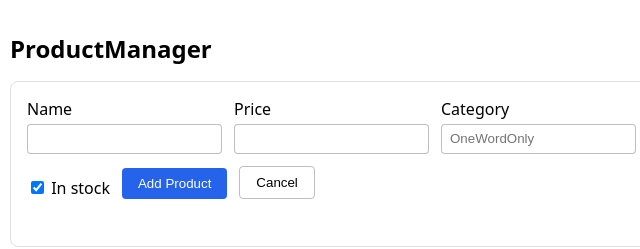
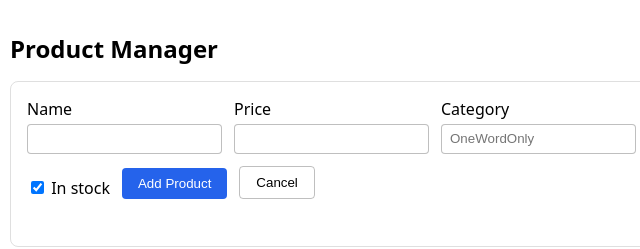
Before and after one commit to Santina77/AutomatedTests, a website: page app/public/index.html in a window 1280 px wide. Shown: the top 249 px of the page, 270-910 px from the left. Drawn offline with Linux system fonts and the light colour scheme; no server answers.

Commit message:
Fix Product Manager

```diff
--- a/app/public/index.html
+++ b/app/public/index.html
@@ -7,7 +7,7 @@
 </head>
 <body>
   <main>
-    <h1>ProductManager</h1>
+    <h1>Product Manager</h1>
 
     <form id="product-form" data-testid="product-form" novalidate>
       <div class="field">
```
